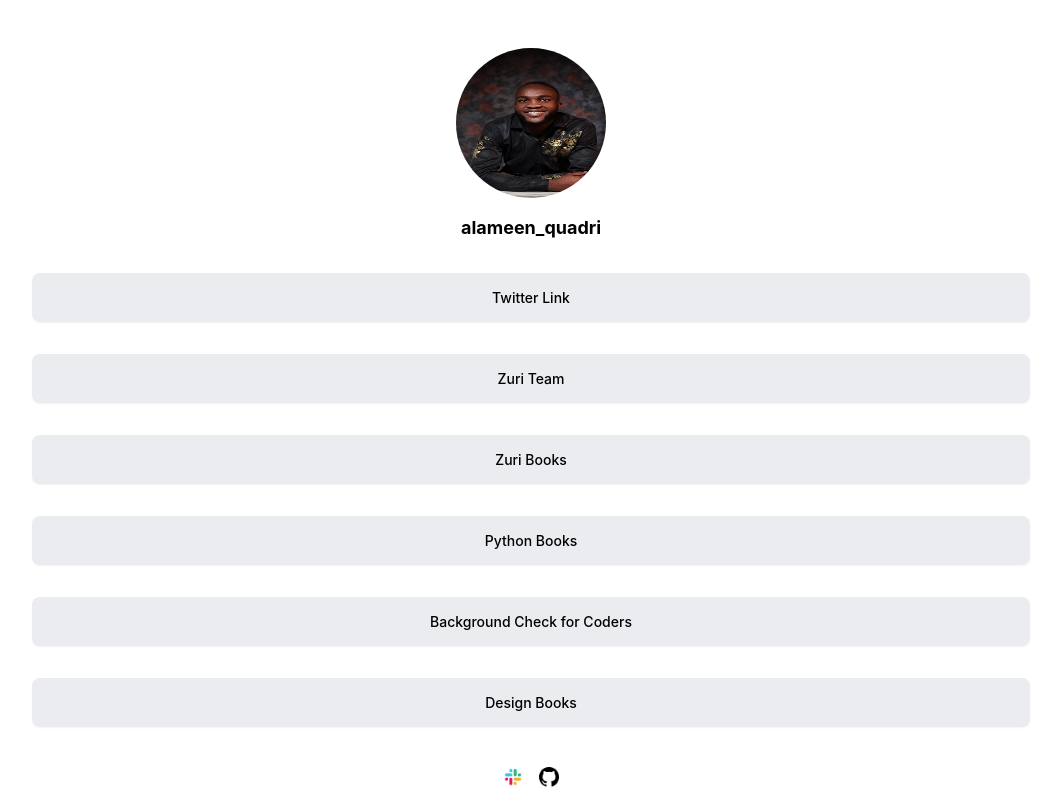
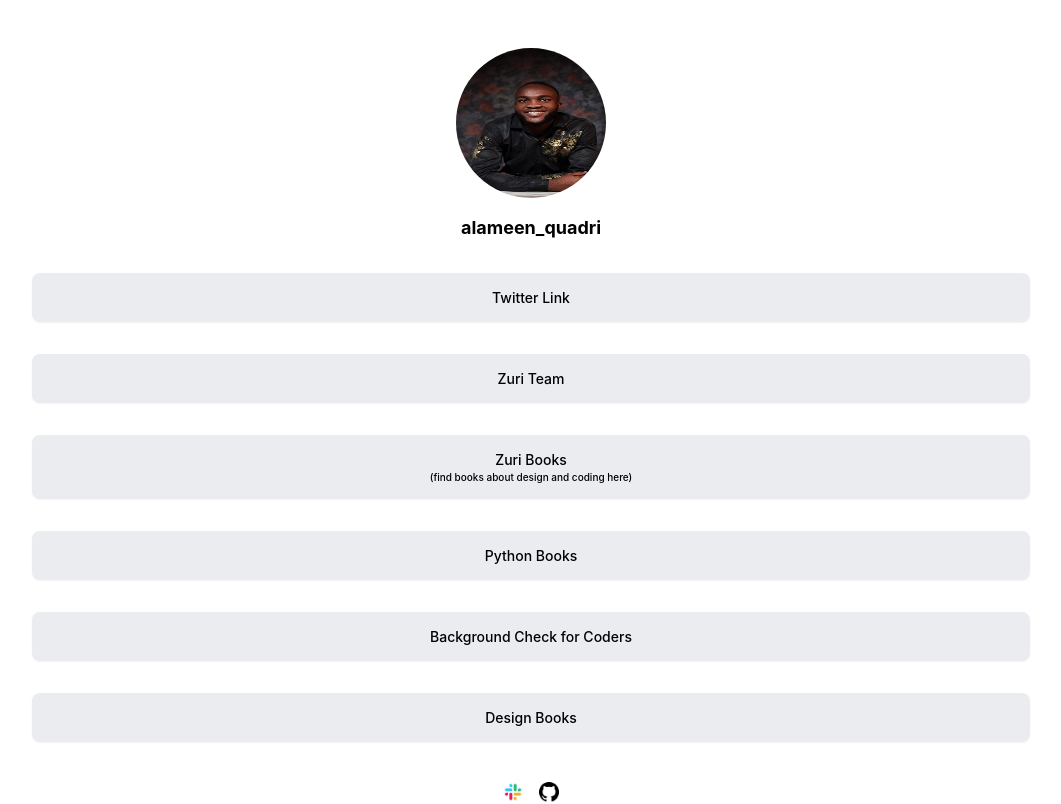
Before and after one commit to Ari-o12code/HNG9-task, a React (Create React App) app: page / in a window 1280 px wide. Shown: the top 804 px of the page, without its empty margins (109-1170 px from the left). Built offline with nearby package versions, Linux system fonts and the light colour scheme.

Commit message:
Added subtext to Zuri books link

```diff
--- a/src/container/App.jsx
+++ b/src/container/App.jsx
@@ -31,7 +31,7 @@ function App() {
         <a
           href="http://books.zuri.team"
           id="books">
-          Zuri Books
+          Zuri Books <span>(find books about design and coding here)</span>
         </a>
         <a
           href="https://books.zuri.team/python-for-beginners?ref_id=al-ameen_quadri"
--- a/src/index.css
+++ b/src/index.css
@@ -58,6 +58,15 @@ body {
   background: #D0D5DD;
 }
 
+.links-section #books{
+  display: flex;
+  flex-direction: column;
+}
+
+.links-section a>span{
+  font-size: 10px;
+}
+
 .other-links{
   margin-top: 2.5em;
   display: flex;
```
